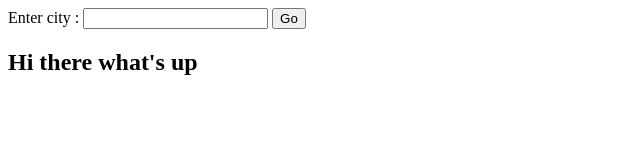
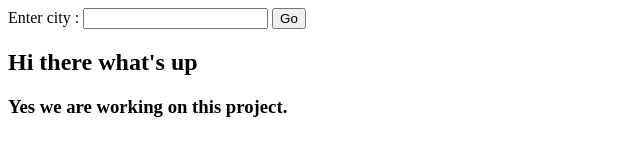
Before and after one commit to satyam-coredata/WeatherProject, a website: page index.html in a window 1280 px wide. Shown: the whole page, without its empty margins (0-640 px from the left). Drawn offline with Linux system fonts and the light colour scheme.

Commit message:
changed html again

```diff
--- a/index.html
+++ b/index.html
@@ -11,6 +11,7 @@
   <button type="submit">Go</button>
 
   <h2>Hi there what's up</h2>
+  <h3>Yes we are working on this project.</h3>
   </form>
   </body>
 </html>
```
